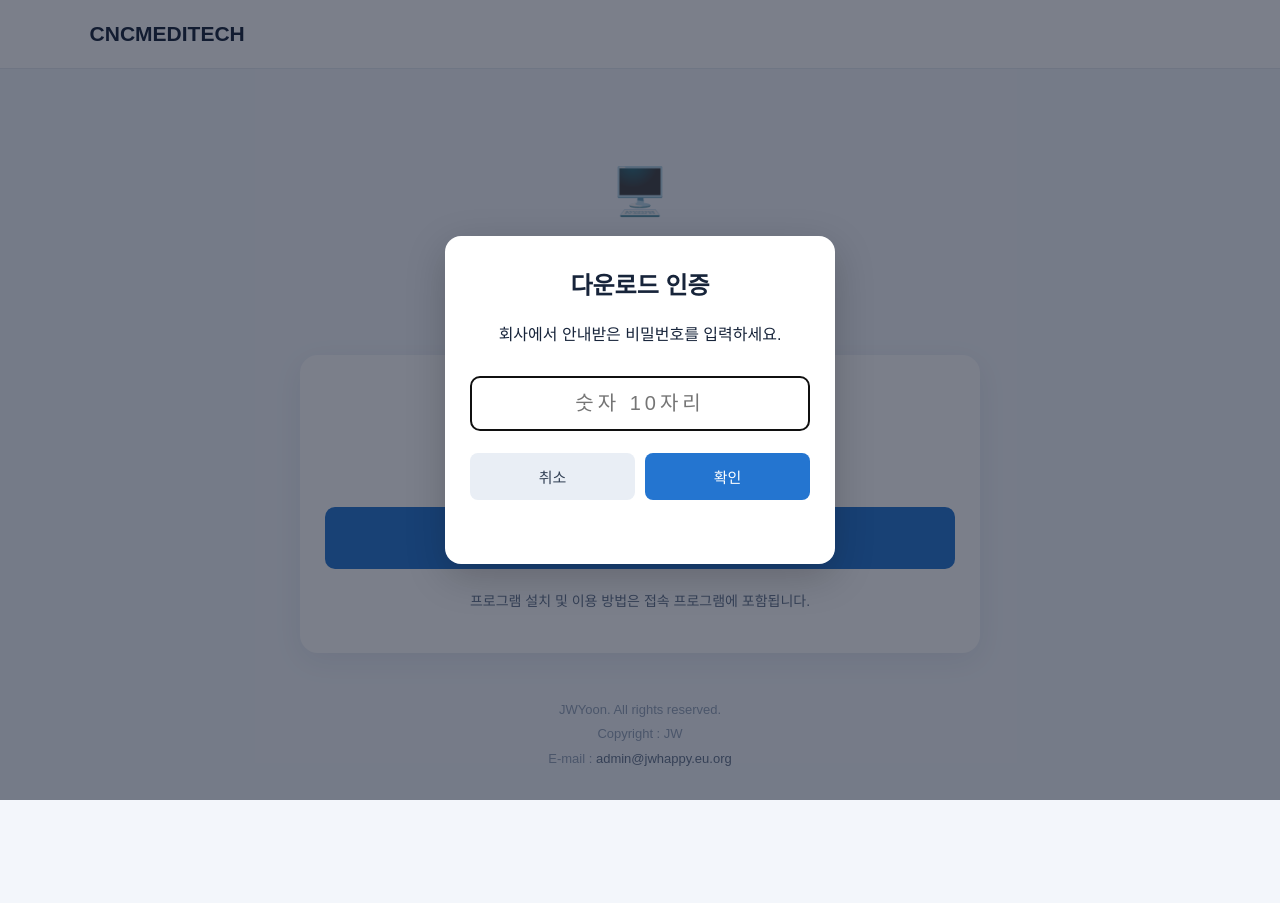
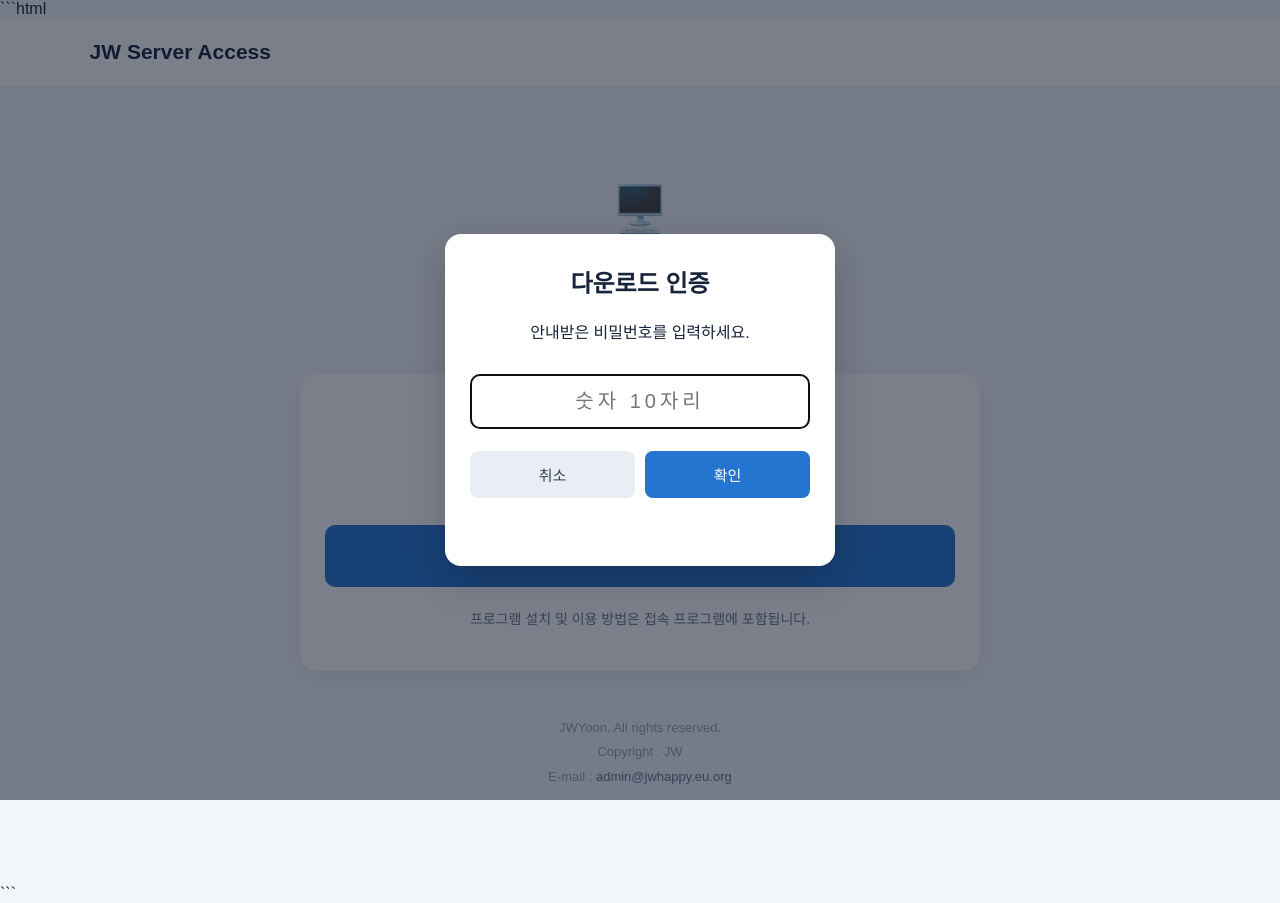
Before and after one commit to jubongs/connect, a plain HTML site: page index.html in a window 1280 px wide. Both pictures are taken after a click on the button "프로그램 다운로드". Before the commit the page ends 867 px from the top, so only its background shows below. Drawn offline with Linux system fonts and the light colour scheme.

Commit message:
Update index.html

````diff
--- a/index.html
+++ b/index.html
@@ -1,10 +1,10 @@
-
+```html
 <!DOCTYPE html>
 <html lang="ko">
 <head>
 <meta charset="UTF-8">
 <meta name="viewport" content="width=device-width, initial-scale=1.0">
-<title>CNCMEDITECH | Server Access</title>
+<title>JW Server Access</title>
 <style>
 * { box-sizing: border-box; }
 body {
@@ -120,13 +120,13 @@ footer a { color: #64748b; text-decoration: none; }
 </head>
 <body>
 
-<header>CNCMEDITECH</header>
+<header>JW Server Access</header>
 
 <main>
   <div class="logo">🖥️</div>
-  <h1>Server Access</h1>
+  <h1>JW Server Access</h1>
   <p class="subtitle">
-    CNCMEDITECH 원격 서버 접속 프로그램
+    원격 서버 접속 프로그램
   </p>
 
   <section class="panel">
@@ -152,7 +152,7 @@ footer a { color: #64748b; text-decoration: none; }
 <div class="modal" id="passwordModal">
   <div class="modal-box">
     <h2>다운로드 인증</h2>
-    <p>회사에서 안내받은 비밀번호를 입력하세요.</p>
+    <p>안내받은 비밀번호를 입력하세요.</p>
 
     <form id="downloadForm">
       <input
@@ -292,3 +292,4 @@ document.getElementById("downloadForm").addEventListener("submit", async (event)
 
 </body>
 </html>
+```
````
